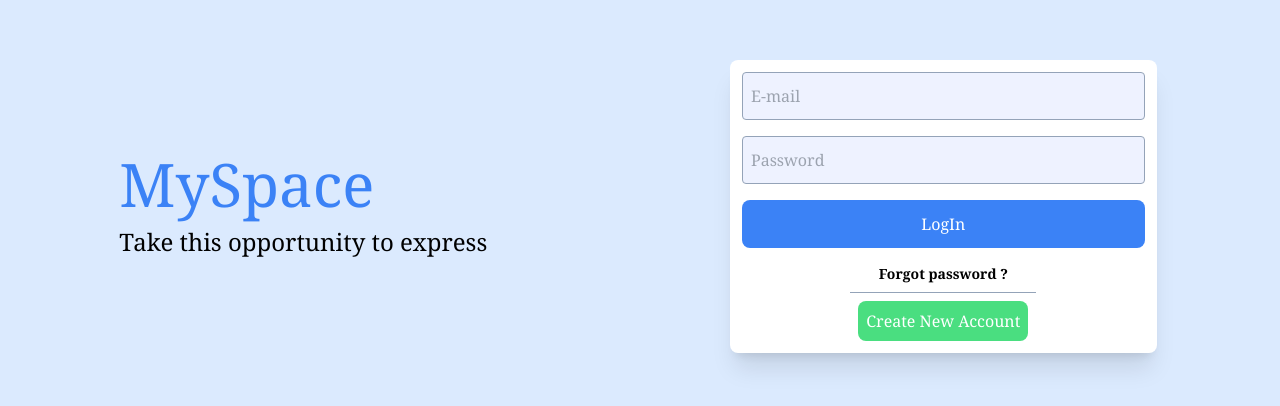
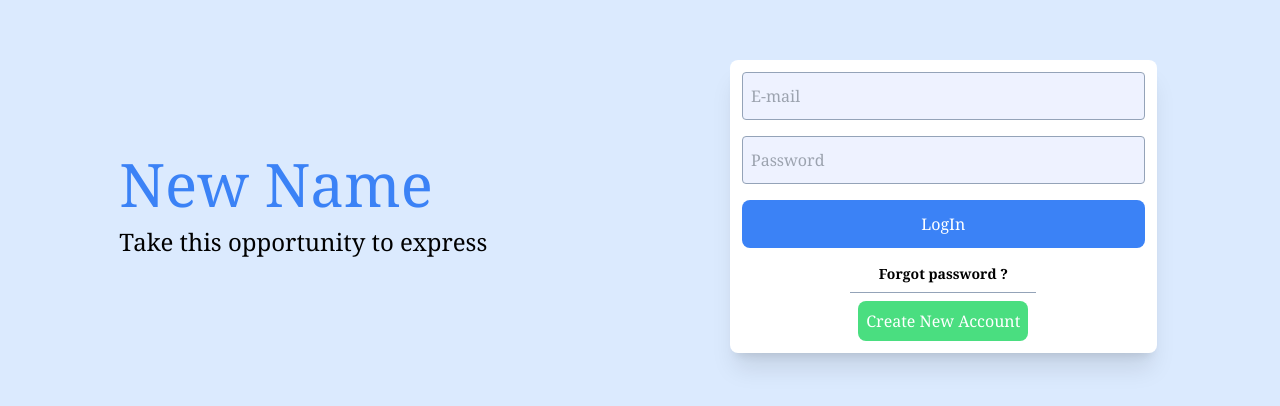
Before and after one commit to lokmaneghedied/MySpace__React-MongoDB, a React (Create React App) app in the folder js/: page / in a window 1280 px wide. Shown: the part 194-600 px from the top of the page. Built offline with nearby package versions, Linux system fonts and the light colour scheme.

Commit message:
update name

```diff
--- a/js/src/pages/Home.js
+++ b/js/src/pages/Home.js
@@ -4,12 +4,14 @@ const Home = () => {
   return (
     <div className="bg-blue-100 h-screen grid justify-items-center md:flex md:justify-around md:items-center ">
       <div className="font-serif">
-                <h1 className="text-blue-500 md:text-6xl text-4xl font-medium">MySpace</h1>
+        <h1 className="text-blue-500 md:text-6xl text-4xl font-medium">
+          New Name
+        </h1>
         <p className="md:text-2xl pt-3">Take this opportunity to express</p>
       </div>
       <LogIn />
     </div>
   );
-}
+};
 
 export default Home;
```
Lines whose indentation alone changed are shown as unchanged.
